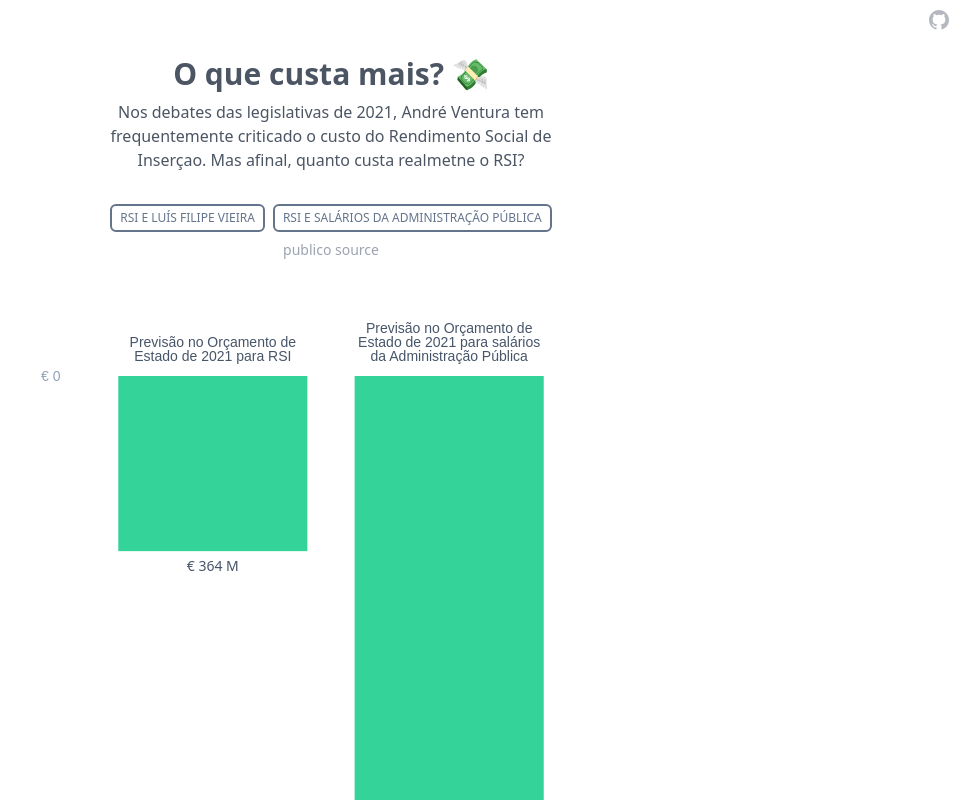
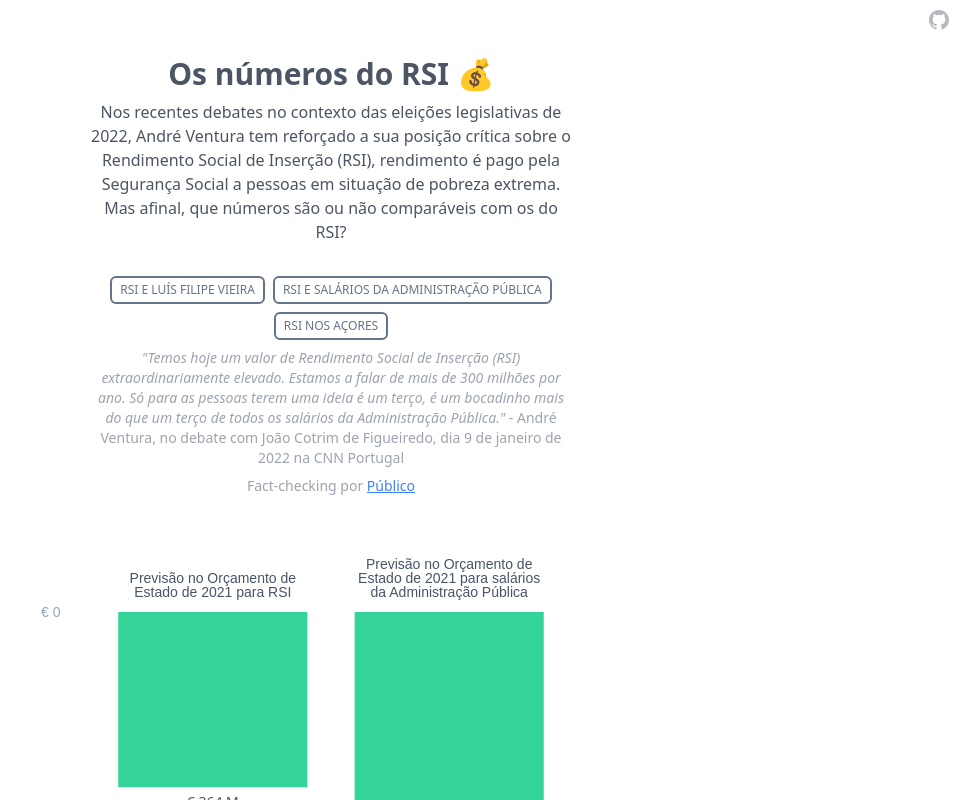
Before and after one commit to biamalveiro/numeros-do-rsi, a React (Create React App) app: page / in a window 1280 px wide. Shown: the top 800 px of the page, without its empty margins (309-1280 px from the left). Built offline with nearby package versions, Linux system fonts and the light colour scheme; some icons are missing.

Commit message:
add azores chart

```diff
--- a/src/App.js
+++ b/src/App.js
@@ -1,39 +1,7 @@
 import React, { useState } from "react";
 
 import Chart from "./Chart";
-
-const chartProps = {
-  LFV: {
-    data: [
-      {
-        label:
-          "Agregado familiar composto por um titular, um indivíduo menor, e outro maior (3 pessoas) a receber RSI durante 30 anos",
-        value: 500700.0,
-      },
-      {
-        label: "Dívida de Luís Filipe Vieira [Promovalor] ao Novo Banco",
-        value: 760000000.0,
-      },
-    ],
-    color: "#fb923c",
-    scrollFactor: 24,
-  },
-  AP: {
-    data: [
-      {
-        label: "Previsão no Orçamento de Estado de 2021 para RSI",
-        value: 364000000.0,
-      },
-      {
-        label:
-          "Previsão no Orçamento de Estado de 2021 para salários da Administração Pública",
-        value: 23277000000.0,
-      },
-    ],
-    color: "#34d399",
-    scrollFactor: 14,
-  },
-};
+import chartConfig from "./chartConfig";
 
 const buttonStyle =
   "inline-block px-2 py-1 text-xs text-center text-slate-500 uppercase border-2 bg-white transition duration-200 ease-in-out border-slate-500  rounded-md cursor-pointer hover:border-slate-600 hover:bg-slate-100";
@@ -45,7 +13,7 @@ function App() {
     <div className="py-10 w-full md:w-9/12 mx-auto">
       <div className="text-gray-600 text-center my-4">
         <a
-          href="https://github.com/biamalveiro/rsi-vs-lfv"
+          href="https://github.com/biamalveiro/numeros-do-rsi"
           className="absolute top-0 right-0 m-2"
         >
           <svg
@@ -61,14 +29,15 @@ function App() {
             ></path>
           </svg>
         </a>
-        <h1 className="text-3xl font-semibold mb-2 ">O que custa mais? 💸</h1>
-        <h2 className="text-base w-1/2 mx-auto ">
-          <p className="my-2">
-            Nos debates das legislativas de 2021, André Ventura tem
-            frequentemente criticado o custo do Rendimento Social de Inserçao.
-            Mas afinal, quanto custa realmetne o RSI?{" "}
+        <h1 className="text-3xl font-semibold mb-2 ">Os números do RSI 💰</h1>
+        <p className="my-2 w-3/4 md:w-1/2  mx-auto">
+          Nos recentes debates no contexto das eleições legislativas de 2022,
+          André Ventura tem reforçado a sua posição crítica sobre o Rendimento
+          Social de Inserção (RSI), rendimento é pago pela Segurança Social a
+          pessoas em situação de pobreza extrema. Mas afinal, que números são ou
+          não comparáveis com os do RSI?{" "}
         </p>
-          <div className="flex flex-row flex-wrap gap-2 mx-auto justify-center mt-8">
+        <div className="flex flex-row flex-wrap gap-2 mx-auto justify-center mt-8 w-1/2">
           <button
             className={`${buttonStyle} ${
               chart === "LFV" ? "bg-slate-200" : ""
@@ -78,33 +47,26 @@ function App() {
             RSI e Luís Filipe Vieira
           </button>
           <button
-              className={`${buttonStyle} ${
-                chart === "AP" ? "bg-slate-200" : ""
-              }`}
+            className={`${buttonStyle} ${chart === "AP" ? "bg-slate-200" : ""}`}
             onClick={() => setChart("AP")}
           >
             RSI e salários da Administração Pública
           </button>
+          <button
+            className={`${buttonStyle} ${
+              chart === "Azores" ? "bg-slate-200" : ""
+            }`}
+            onClick={() => setChart("Azores")}
+          >
+            RSI nos Açores
+          </button>
         </div>
-          <p className="mt-2 text-gray-400 text-sm">
-            {chart === "LFV" ? (
-              <>
-                (Recriação digital.{" "}
-                <a
-                  className="text-blue-500 hover:text-blue-600 underline"
-                  href="https://twitter.com/ruitavares/status/1478877669387390976/photo/1"
-                >
-                  Gráfico original
-                </a>{" "}
-                por LIVRE)
-              </>
-            ) : (
-              "publico source"
-            )}
-          </p>
-        </h2>
+        <div className="mt-2 text-gray-400 text-sm w-3/4 md:w-1/2 mx-auto">
+          {chartConfig[chart].detail}
         </div>
-      <Chart {...chartProps[chart]} chart={chart} />
+      </div>
+
+      <Chart {...chartConfig[chart]} chart={chart} />
     </div>
   );
 }
--- a/src/Chart.js
+++ b/src/Chart.js
@@ -4,7 +4,6 @@ import { AxisLeft, AxisTop } from "@visx/axis";
 import { Text } from "@visx/text";
 import { GridRows } from "@visx/grid";
 import { leftTickLabelProps } from "@visx/axis/lib/axis/AxisLeft";
-import { format } from "d3-format";
 import { scaleLinear, scaleBand } from "@visx/scale";
 import { max } from "d3-array";
 
@@ -14,16 +13,16 @@ const isOnSmallDisplay = document.documentElement.clientWidth <= 768;
 
 const MARGIN_Y = 100;
 const MARGIN_X = isOnSmallDisplay ? 20 : 100;
-const REF_VALUE = 7759000000;
 const REF_COLOR = "#ef4444";
 
-const moneyFormatter = (value, chart) => {
-  if (value === 0) return "€ 0";
-  if (chart === "LFV") return `€ ${format(",.2f")(value)}`;
-  if (chart === "AP") return `€ ${format(",~g")(value / 10e5)} M`;
-};
-
-export default function Chart({ data, color, scrollFactor, chart }) {
+export default function Chart({
+  data,
+  color,
+  scrollFactor,
+  chart,
+  formatter,
+  reference,
+}) {
   const maxHeight = window.innerHeight * scrollFactor;
   const [chartWrapper, dimensions] = useChartDimensions({
     height: maxHeight + 2 * MARGIN_Y,
@@ -52,7 +51,7 @@ export default function Chart({ data, color, scrollFactor, chart }) {
         <Group top={dimensions.marginTop} left={dimensions.marginLeft}>
           <AxisLeft
             scale={yScale}
-            tickFormat={(value) => moneyFormatter(value, chart)}
+            tickFormat={formatter}
             hideAxisLine
             hideTicks
             numTicks={scrollFactor}
@@ -99,7 +98,7 @@ export default function Chart({ data, color, scrollFactor, chart }) {
                 className="text-sm"
                 fill="#475569"
               >
-                {moneyFormatter(d.value, chart)}
+                {formatter(d.value)}
               </Text>
             </Group>
           ))}
@@ -109,35 +108,35 @@ export default function Chart({ data, color, scrollFactor, chart }) {
             stroke="#475569"
             numTicks={scrollFactor}
           />
-          {chart === "AP" && (
+          {chart !== "LFV" && (
             <Group>
               <rect
                 x={0}
-                y={yScale(REF_VALUE)}
+                y={yScale(reference.value)}
                 height={1}
                 width={dimensions.boundedWidth}
                 fill={REF_COLOR}
               />
               <Text
                 x={0}
-                y={yScale(REF_VALUE)}
+                y={yScale(reference.value)}
                 dy={-10}
                 verticalAnchor="end"
                 fill={REF_COLOR}
                 className={isOnSmallDisplay ? "text-xs" : "text-sm"}
               >
-                {moneyFormatter(REF_VALUE, chart)}
+                {formatter(reference.value)}
               </Text>
               <Text
                 x={0}
-                y={yScale(REF_VALUE)}
+                y={yScale(reference.value)}
                 dy={10}
                 textAnchor="start"
                 verticalAnchor="start"
                 fill={REF_COLOR}
                 className={isOnSmallDisplay ? "text-xs" : "text-sm"}
               >
-                1/3 dos salários da Administração Pública
+                {reference.label}
               </Text>
             </Group>
           )}
--- /dev/null
+++ b/src/chartConfig.js
@@ -0,0 +1,120 @@
+import { format } from "d3-format";
+
+const config = {
+  LFV: {
+    data: [
+      {
+        label:
+          "Agregado familiar composto por um titular, um indivíduo menor, e outro maior (3 pessoas) a receber RSI durante 30 anos",
+        value: 500700.0,
+      },
+      {
+        label: "Dívida de Luís Filipe Vieira [Promovalor] ao Novo Banco",
+        value: 760000000.0,
+      },
+    ],
+    color: "#fb923c",
+    scrollFactor: 24,
+    detail: (
+      <p>
+        (Recriação digital.{" "}
+        <a
+          className="text-blue-500 hover:text-blue-600 underline"
+          href="https://twitter.com/ruitavares/status/1478877669387390976/photo/1"
+        >
+          Gráfico original
+        </a>{" "}
+        por LIVRE)
+      </p>
+    ),
+    formatter: (value) => (value === 0 ? "€ 0" : `€ ${format(",.2f")(value)}`),
+  },
+  AP: {
+    data: [
+      {
+        label: "Previsão no Orçamento de Estado de 2021 para RSI",
+        value: 364000000.0,
+      },
+      {
+        label:
+          "Previsão no Orçamento de Estado de 2021 para salários da Administração Pública",
+        value: 23277000000.0,
+      },
+    ],
+    color: "#34d399",
+    reference: {
+      label: "1/3 dos salários da Administração Pública",
+      value: 7759000000,
+    },
+    scrollFactor: 14,
+    detail: (
+      <>
+        <p>
+          <span className="italic">
+            "Temos hoje um valor de Rendimento Social de Inserção (RSI)
+            extraordinariamente elevado. Estamos a falar de mais de 300 milhões
+            por ano. Só para as pessoas terem uma ideia é um terço, é um
+            bocadinho mais do que um terço de todos os salários da Administração
+            Pública."
+          </span>{" "}
+          - André Ventura, no debate com João Cotrim de Figueiredo, dia 9 de
+          janeiro de 2022 na CNN Portugal
+        </p>
+        <p className="mt-2">
+          Fact-checking por{" "}
+          <a
+            className="text-blue-500 hover:text-blue-600 underline"
+            href="https://www.publico.pt/2022/01/10/politica/noticia/despesa-rsi-terco-salarios-administracao-publica-1991343"
+          >
+            Público
+          </a>
+        </p>
+      </>
+    ),
+    formatter: (value) =>
+      value === 0 ? "€ 0" : `€ ${format(",~g")(value / 10e5)} M`,
+  },
+  Azores: {
+    data: [
+      {
+        label: "Benefíciarios do RSI nos Açores",
+        value: 12778,
+      },
+      {
+        label: "População residente nos Açores",
+        value: 236657,
+      },
+    ],
+    color: "#93c5fd",
+    scrollFactor: 8,
+    reference: {
+      label: "1/2 da população residente nos Açores",
+      value: 118000,
+    },
+    detail: (
+      <>
+        <p>
+          <span className="italic">
+            "Vamos lá ser aqui muito sérios. Não sei se já foi aos Açores ou
+            não, como a outras regiões do país, anda metade a viver à conta dos
+            outros que estão a trabalhar. "
+          </span>{" "}
+          - André Ventura, no debate com Catarina Martins, dia 2 de janeiro de
+          2022 na SIC Notícias
+        </p>
+        <p className="mt-2">
+          Fact-checking por{" "}
+          <a
+            className="text-blue-500 hover:text-blue-600 underline"
+            href="https://poligrafo.sapo.pt/fact-check/ventura-sobre-o-rsi-nos-acores-anda-metade-a-viver-a-conta-dos-outros-que-estao-a-trabalhar-tem-razao"
+          >
+            Polígrafo
+          </a>
+        </p>
+      </>
+    ),
+    formatter: (value) => `${format(",~g")(value)}`,
+  },
+};
+
+export default config;
```
Lines whose indentation alone changed are shown as unchanged.
